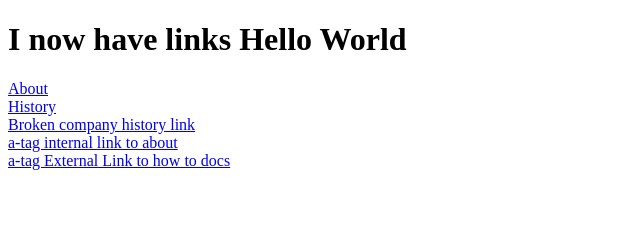
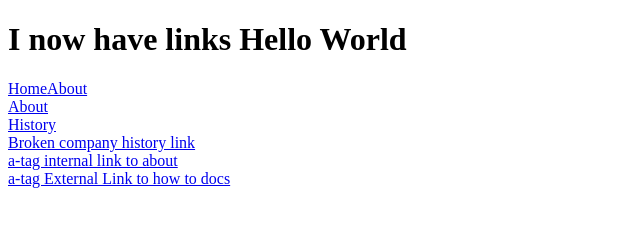
Before and after one commit to CheoR/gats-prac, a Gatsby site: page / in a window 1280 px wide. Shown: the whole page, without its empty margins (0-640 px from the left). Built offline with nearby package versions, Linux system fonts and the light colour scheme; Gatsby itself is replaced by a stand-in of ours.

Commit message:
build: common navbar example. Note it is not on every page.

```diff
--- a/src/pages/index.js
+++ b/src/pages/index.js
@@ -4,6 +4,10 @@ import { Link } from "gatsby"
 export default function Home() {
   return <div>
     <h1>I now have links Hello World</h1>
+    <nav>
+      <Link to="/">Home</Link>
+      <Link to="/about">About</Link>
+    </nav>
     <div>
       <Link to="/about">About</Link>
     </div>
```
